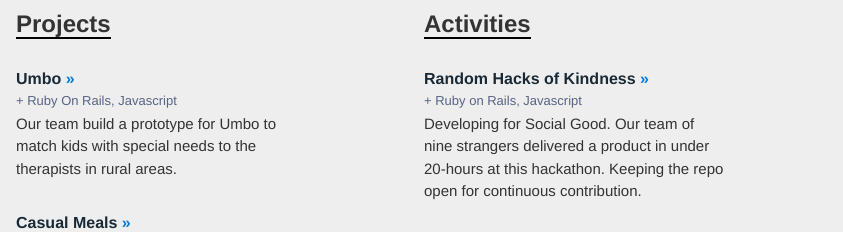
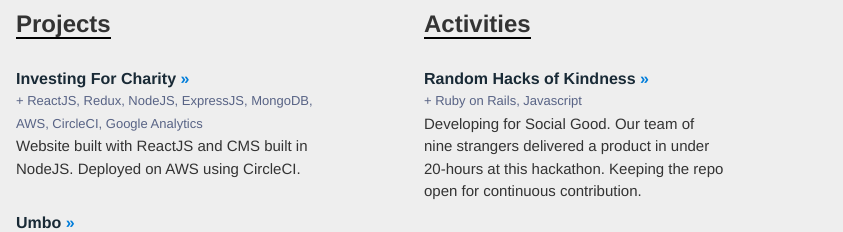
Before and after one commit to IvanRahn/portfolio, a plain HTML site: page index.html in a window 1280 px wide. Shown: the part 427-659 px from the top of the page, 0-843 px from the left. Drawn offline with nearby package versions, Linux system fonts and the light colour scheme; some packages are replaced by stand-ins of ours; a script that the page names is missing.

Commit message:
update resume

```diff
--- a/index.html
+++ b/index.html
@@ -28,6 +28,17 @@
     <main class="l-main">
       <section class="l-main-constricted" >
         <h2 id="projects"><span class="underline">Projects</span></h2>
+        <article class="content">
+            <a href="https://github.com/IvanRahn/i4c-poc" class="content-link" target="_blank">
+              <div class="content-block">
+                <h3><span>Investing For Charity</span></h3>
+                <p class="content-block-additional">+ ReactJS, Redux, NodeJS, ExpressJS, MongoDB, AWS, CircleCI, Google Analytics</p>
+                <p> Website built with ReactJS and CMS built in NodeJS.
+                  Deployed on AWS using CircleCI.
+                </p>
+              </div>
+            </a>
+          </article>
         <article class="content">
           <a href="https://github.com/RHoKAustralia/umbo" class="content-link" target="_blank">
             <div class="content-block">
```
Also changed, not shown: 1 other file.
